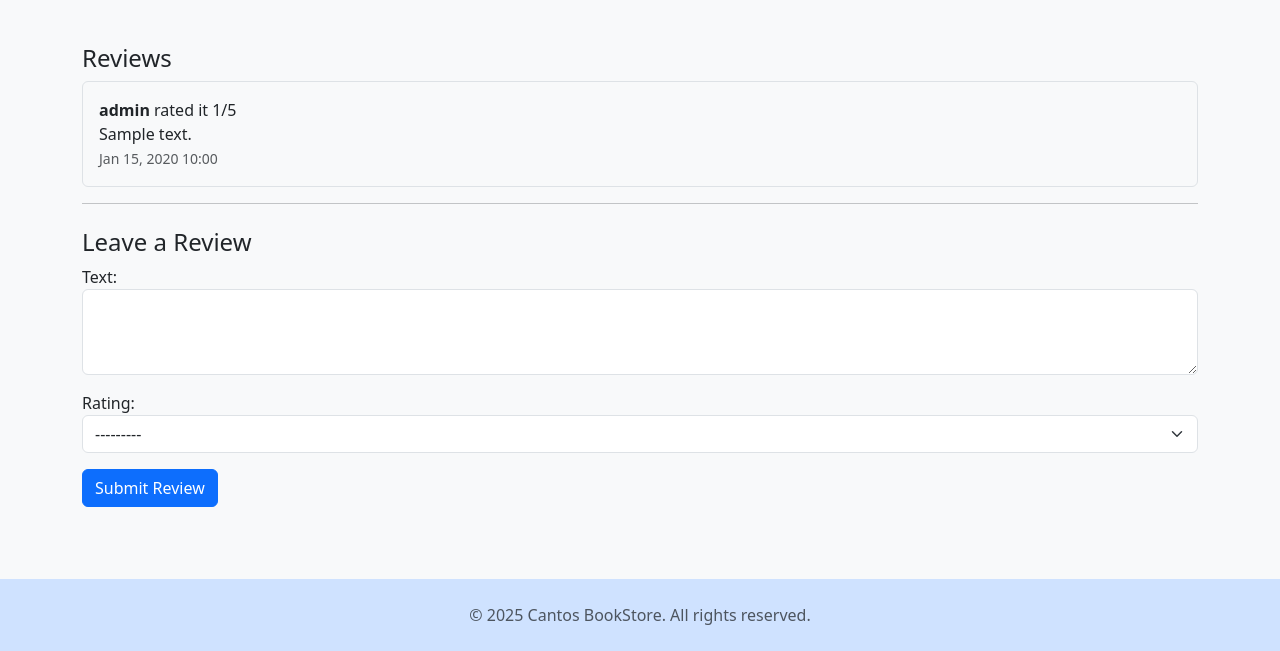
After one commit to William-0907/integSemiBookstore, a Django app: page /book/1/ in a window 1280 px wide. The commit adds this page. Shown: the part 368-1019 px from the top of the page. Run offline with Django 5.2, Linux system fonts and the light colour scheme; data comes from the database, SQL or seed files in the repository; both versions use the stored data as it was after the commit; tables that the repository leaves empty hold one stand-in row (values such as "Sample post").

Commit message:
add functionalities

```diff
--- /dev/null
+++ b/mybookstore/books/forms.py
@@ -0,0 +1,11 @@
+from django import forms
+from .models import Review
+
+class ReviewForm(forms.ModelForm):
+    class Meta:
+        model = Review
+        fields = ['text', 'rating']
+        widgets = {
+            'text': forms.Textarea(attrs={'class': 'form-control', 'rows': 3}),
+            'rating': forms.Select(attrs={'class': 'form-select'}, choices=[(i, i) for i in range(1, 6)])
+        }
--- a/mybookstore/books/models.py
+++ b/mybookstore/books/models.py
@@ -21,3 +21,10 @@ class CartItem(models.Model):
 
     class Meta:
         unique_together = ('user', 'book')
+
+class Review(models.Model):
+    book = models.ForeignKey(Books, related_name='reviews', on_delete=models.CASCADE)
+    user = models.ForeignKey(User, on_delete=models.CASCADE)
+    text = models.TextField()
+    rating = models.IntegerField(choices=[(i, i) for i in range(1, 6)])
+    created_at = models.DateTimeField(auto_now_add=True)
--- /dev/null
+++ b/mybookstore/books/templates/books/book_detail.html
@@ -0,0 +1,42 @@
+{% extends 'website/base.html' %}
+{% block head %}
+  <title>{{ book.title }} | Cantos Bookstore</title>
+{% endblock head %}
+
+{% block content %}
+<div class="container py-4">
+  <div class="row">
+    <div class="col-md-4">
+      <img src="{{ book.cover }}" class="img-fluid rounded" alt="{{ book.title }}">
+    </div>
+    <div class="col-md-8">
+      <h2>{{ book.title }}</h2>
+      <h5 class="text-muted">{{ book.author }}</h5>
+      <p>{{ book.description }}</p>
+      <h4>Php{{ book.price }}</h4>
+    </div>
+  </div>
+
+  <hr>
+
+  <h4 class="mt-5">Reviews</h4>
+  {% for review in reviews %}
+    <div class="border rounded p-3 mb-3">
+      <strong>{{ review.user.username }}</strong> rated it {{ review.rating }}/5
+      <p class="mb-0">{{ review.text }}</p>
+      <small class="text-muted">{{ review.created_at|date:"M d, Y H:i" }}</small>
+    </div>
+  {% empty %}
+    <p>No reviews yet.</p>
+  {% endfor %}
+
+  <hr>
+
+  <h4 class="mt-4">Leave a Review</h4>
+  <form method="post">
+    {% csrf_token %}
+    {{ form.as_p }}
+    <button type="submit" class="btn btn-primary">Submit Review</button>
+  </form>
+</div>
+{% endblock content %}
--- a/mybookstore/books/templates/books/cart.html
+++ b/mybookstore/books/templates/books/cart.html
@@ -33,7 +33,7 @@
         <div class="card cart-item mb-4 p-3">
           <div class="row g-1 align-items-center">
             <div class="col-4 col-md-2">
-              <img src="{{ item.book.cover.url }}" class="img-fluid rounded" alt="{{ item.book.title }}">
+              <img src="{{ item.book.cover }}" class="img-fluid rounded" alt="{{ item.book.title }}">
             </div>
             <div class="col-8 col-md-7">
               <div class="ps-md-3 pt-2 pt-md-0">
--- a/mybookstore/books/urls.py
+++ b/mybookstore/books/urls.py
@@ -9,6 +9,6 @@ urlpatterns = [
     path('decrease/<int:book_id>/', views.decrease_quantity, name='decrease_quantity'),
     path('checkout/', views.checkout, name='checkout'),
     path('place_order/',views.place_order, name="place_order"),
-
+    path('book/<int:book_id>/', views.book_detail, name='book_detail'),
 
 ]
--- a/mybookstore/books/views.py
+++ b/mybookstore/books/views.py
@@ -1,7 +1,7 @@
 from django.shortcuts import render, redirect, get_object_or_404
-from .models import Books, CartItem
+from .models import Books, CartItem, Review
 from django.contrib.auth.decorators import login_required
-from books.models import Books
+from .forms import ReviewForm
 from django.contrib import messages
 
 @login_required
@@ -97,3 +97,30 @@ def checkout(request):
 def place_order(request):
     messages.success(request, 'Order has been placed!')
     return redirect('home')
+
+
+
+
+
+def book_detail(request, book_id):
+    book = get_object_or_404(Books, id=book_id)
+    reviews = book.reviews.all().order_by('-created_at')
+
+    if request.method == 'POST':
+        if not request.user.is_authenticated:
+            return redirect('login')
+        form = ReviewForm(request.POST)
+        if form.is_valid():
+            review = form.save(commit=False)
+            review.book = book
+            review.user = request.user
+            review.save()
+            return redirect('book_detail', book_id=book.id)
+    else:
+        form = ReviewForm()
+
+    return render(request, 'books/book_detail.html', {
+        'book': book,
+        'reviews': reviews,
+        'form': form
+    })
```
Also changed, not shown: mybookstore/books/migrations/0006_review.py (added), mybookstore/db.sqlite3.
